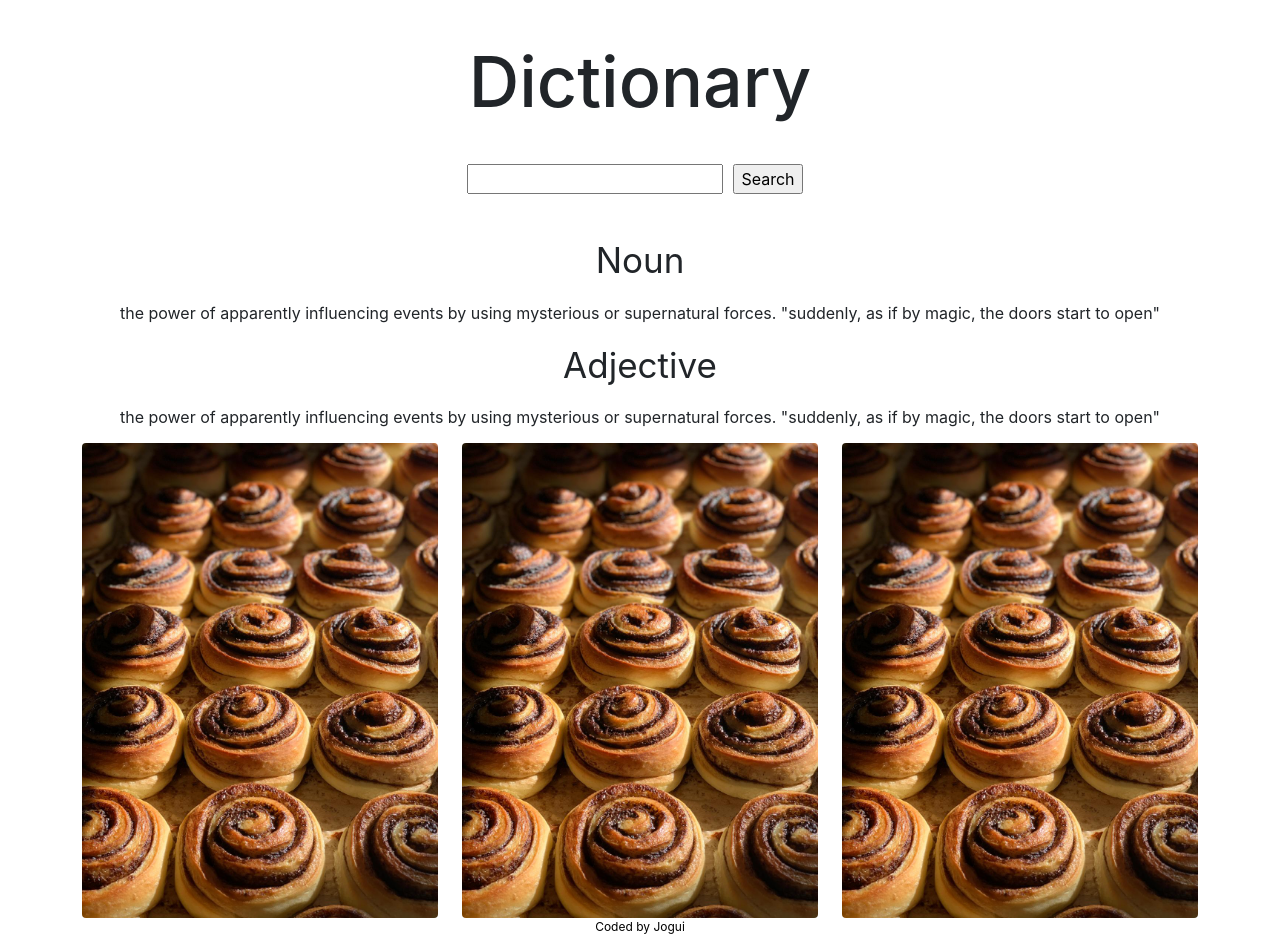
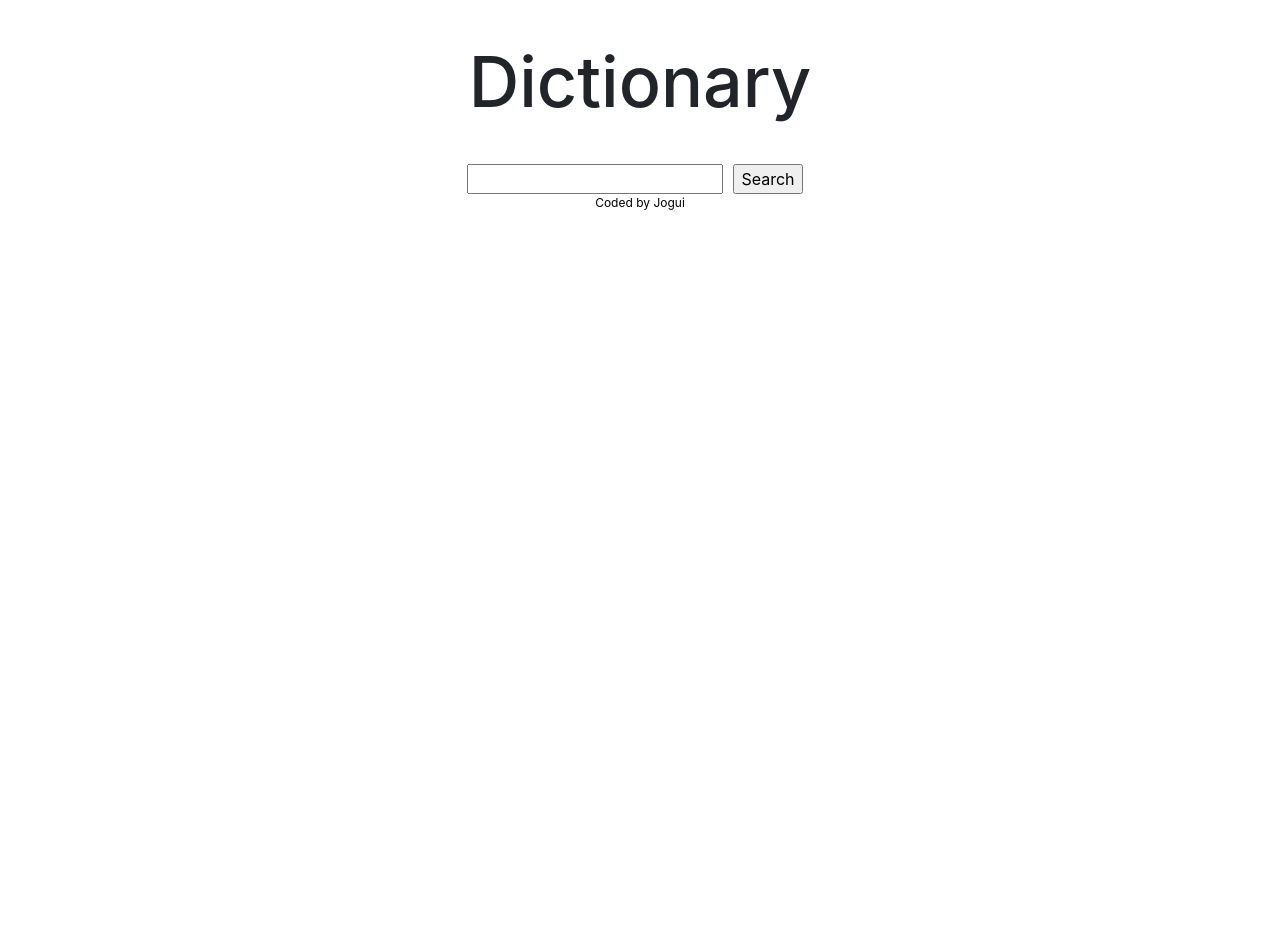
Before and after one commit to joanagui/dictionary-project, a React (Create React App) app: page / in a window 1280 px wide. After the commit the page ends 800 px from the top, so only its background shows below. Built offline with nearby package versions, Linux system fonts and the light colour scheme.

Commit message:
Rendered the word Meanings

```diff
--- /dev/null
+++ b/src/Details.js
@@ -0,0 +1,29 @@
+import React from "react";
+import roll from "./images/roll.jpeg";
+import "./SearchForm.css";
+import Meaning from "./Meaning";
+
+export default function Details(props){
+    if (props.data){
+    return(
+        <div className="details">
+        <h3 className="text-capitalize">{props.data.word}</h3>
+           {props.data.meanings.map(function(meaning,index){
+               return <div key={index}>
+                   <Meaning meaning={meaning} /></div>
+           })}
+         <div className="container">
+             <div className="row">
+                 <div className="col-4">
+                 <img src={roll} alt="roll" className="img-fluid rounded"></img></div>
+                 <div className="col-4">
+                 <img src={roll} alt="roll" className="img-fluid rounded"></img></div>
+                 <div className="col-4">
+                 <img src={roll} alt="roll" className="img-fluid rounded"></img></div>
+             </div>
+         </div>
+         </div>
+    ) }else{
+        return null
+    }
+}
--- /dev/null
+++ b/src/Meaning.js
@@ -0,0 +1,25 @@
+import React from "react";
+import "./SearchForm.css";
+
+export default function Meaning(props){
+    console.log(props.meaning)
+    return (
+        <div>
+            <h3>{props.meaning.partOfSpeech}</h3>
+            {props.meaning.definitions.map(function(definition, index){
+                return(
+                    <div key={index}>
+                         <br/>
+                        <p>
+                            {definition.definition}
+                        </p>
+                        <em>{definition.example}</em>
+
+                        </div>
+                )
+            })}
+            <p>{props.meaning.definitions[0].definition}</p>
+            <p>{props.meaning.definitions[0].example}</p>
+        </div>
+    )
+}
--- a/src/SearchForm.js
+++ b/src/SearchForm.js
@@ -1,14 +1,15 @@
 import React, {useState} from "react";
 import "./SearchForm.css";
-import roll from "./images/roll.jpeg";
 import axios from "axios";
+import Details from "./Details.js"
 
 export default function SearchForm(){
-    let [wordFinal, setWordFinal] = useState("")
     let [word,setWord] = useState("")
+    let [data, setData] = useState(null)
 
    function handleResponse(response){
-       console.log(response.data)
+       console.log(response.data[0])
+      setData(response.data[0])
    }
 
     function search(){
@@ -17,7 +18,6 @@ export default function SearchForm(){
     }
     function submitWord(event){
         event.preventDefault();
-        setWordFinal(word)
         search();
         event.target.reset();
     }
@@ -31,26 +31,6 @@ export default function SearchForm(){
             <input type="search" placehorder="Enter a word" onChange={getWord} />
             <input type="submit" value="Search"/>
         </form>
-        <h3 className="text-capitalize">{wordFinal}</h3>
-        <p className="noun">
-            Noun
-        </p>
-        <p className="nounText">the power of apparently influencing events by using mysterious or supernatural forces.
-         "suddenly, as if by magic, the doors start to open"</p>
-        <p className="adj">
-            Adjective
-        </p>
-        <p className="adjText">the power of apparently influencing events by using mysterious or supernatural forces.
-         "suddenly, as if by magic, the doors start to open"</p>
-         <div className="container">
-             <div className="row">
-                 <div className="col-4">
-                 <img src={roll} alt="roll" className="img-fluid rounded"></img></div>
-                 <div className="col-4">
-                 <img src={roll} alt="roll" className="img-fluid rounded"></img></div>
-                 <div className="col-4">
-                 <img src={roll} alt="roll" className="img-fluid rounded"></img></div>
-             </div>
-         </div>
+        <Details data={data}/>
     </div>)
 }
```
